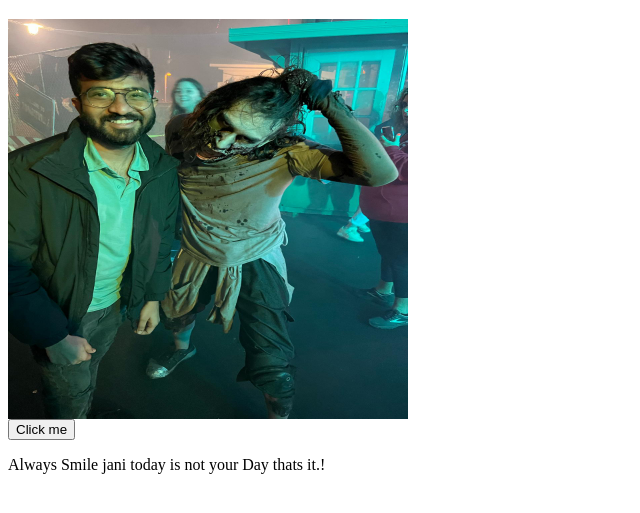
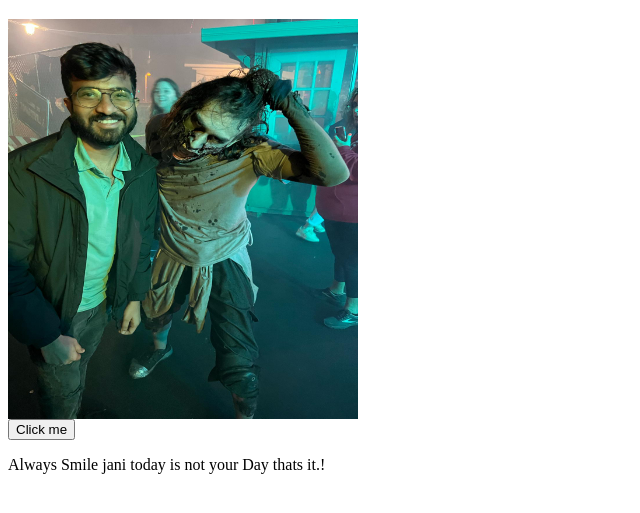
Before and after one commit to anjikumar1999/my-website, a plain HTML site: page index.html in a window 1280 px wide. Both pictures are taken after a click on the button "Click me". Shown: the part 87-600 px from the top of the page, without its empty margins (0-640 px from the left). Drawn offline with Linux system fonts and the light colour scheme.

Commit message:
Update index.html

```diff
--- a/index.html
+++ b/index.html
@@ -14,7 +14,7 @@ i<!DOCTYPE html>
 <body>
     <h1>Click the button to see a special message!</h1>
     <!-- Insert the image here -->
-    <img id="loveImage" src="raj1.jpeg" width=400px height=400px alt="Love Image">
+    <img id="loveImage" src="raj1.jpeg" width=350px height=400px alt="Love Image">
     <button id="loveButton">Click me</button>
     <p id="loveMessage"></p>
 
```
